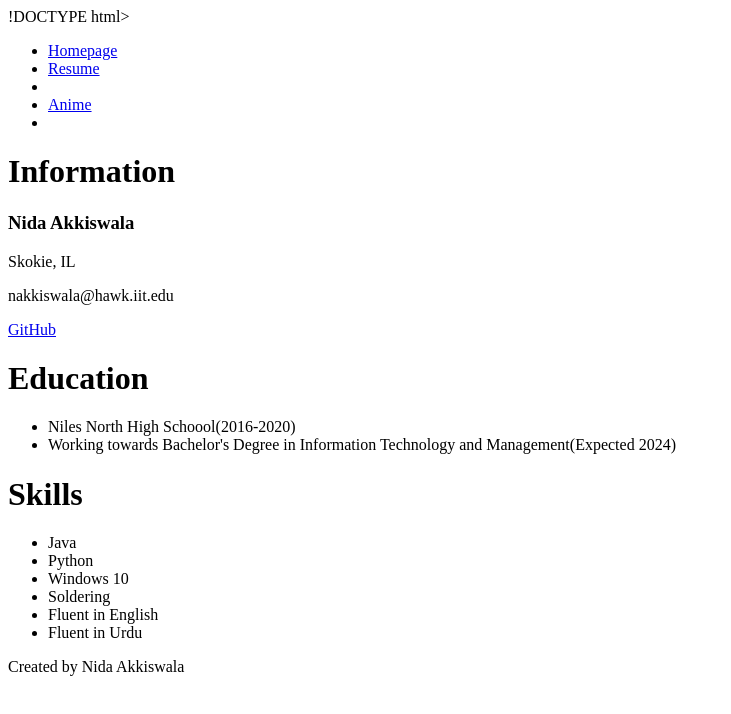
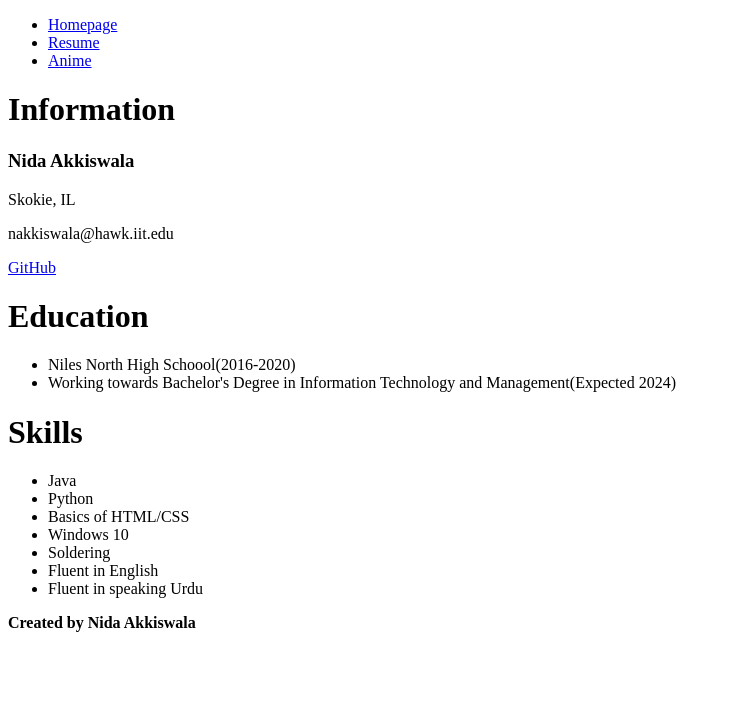
Before and after one commit to NidaAkkiswala/Project1, a plain HTML site: page resume.html in a window 1280 px wide. Shown: the whole page, without its empty margins (0-731 px from the left). Drawn offline with Linux system fonts and the light colour scheme.

Commit message:
updated resume page

```diff
--- a/resume.html
+++ b/resume.html
@@ -1,4 +1,4 @@
-!DOCTYPE html>
+<!DOCTYPE html>
 <html lang = "en">
   <head>
     <meta charset = "UTF-8">
@@ -7,34 +7,43 @@
   <body>
     <ul>
 	  <li><a href = "index.html">Homepage</a></li>
-	  <li><a href = "resume.html">Resume</a><li>
-	  <li><a href = "anime.html">Anime</a><li>
+	  <li><a href = "resume.html">Resume</a></li>
+	  <li><a href = "anime.html">Anime</a></li>
 	</ul>
 
 	<h1>Information</h1>
+	<section>
 	  <h3>Nida Akkiswala</h3>
 	  <p>Skokie, IL</p>
 	  <p>nakkiswala@hawk.iit.edu</p>
-	<a href="https://github.com/NidaAkkiswala">GitHub</a>
+	  <p><a href="https://github.com/NidaAkkiswala">GitHub</a></p>
+	</section>
 
 	<h1>Education</h1>
+	<section>
 	  <ul>
 	    <li>Niles North High Schoool(2016-2020)</li>
 	    <li>Working towards Bachelor's Degree in Information Technology and Management(Expected 2024)</li>
 	  </ul>
+	</section>
 
 	<h1>Skills</h1>
+	<section>
 	  <ul>
 	    <li>Java</li>
 	    <li>Python</li>
+		<li>Basics of HTML/CSS</li>
 	    <li>Windows 10</li>
 	    <li>Soldering</li>
 	    <li>Fluent in English</li>
-	  <li>Fluent in Urdu</li>
+	    <li>Fluent in speaking Urdu</li>
 	  </ul>
+	</section>
+
+
 
 	<footer>
-	  <p>Created by Nida Akkiswala</p>
+	  <strong>Created by Nida Akkiswala</strong>
 	</footer>
   </body>
 </html>
```
Lines whose indentation alone changed are shown as unchanged.
